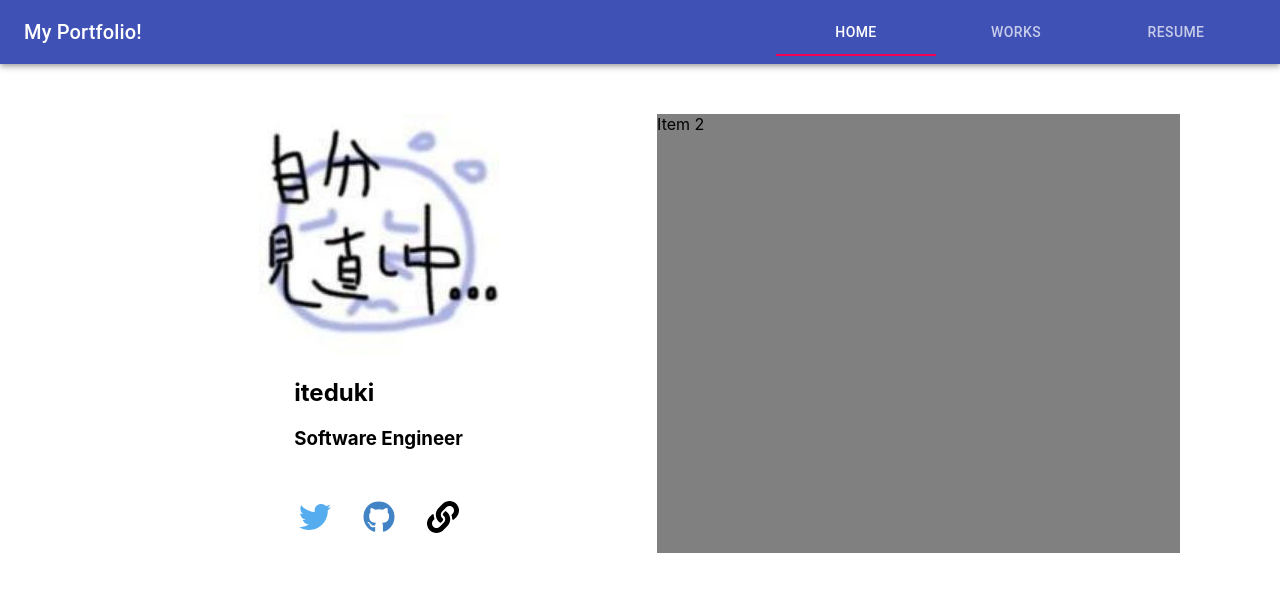
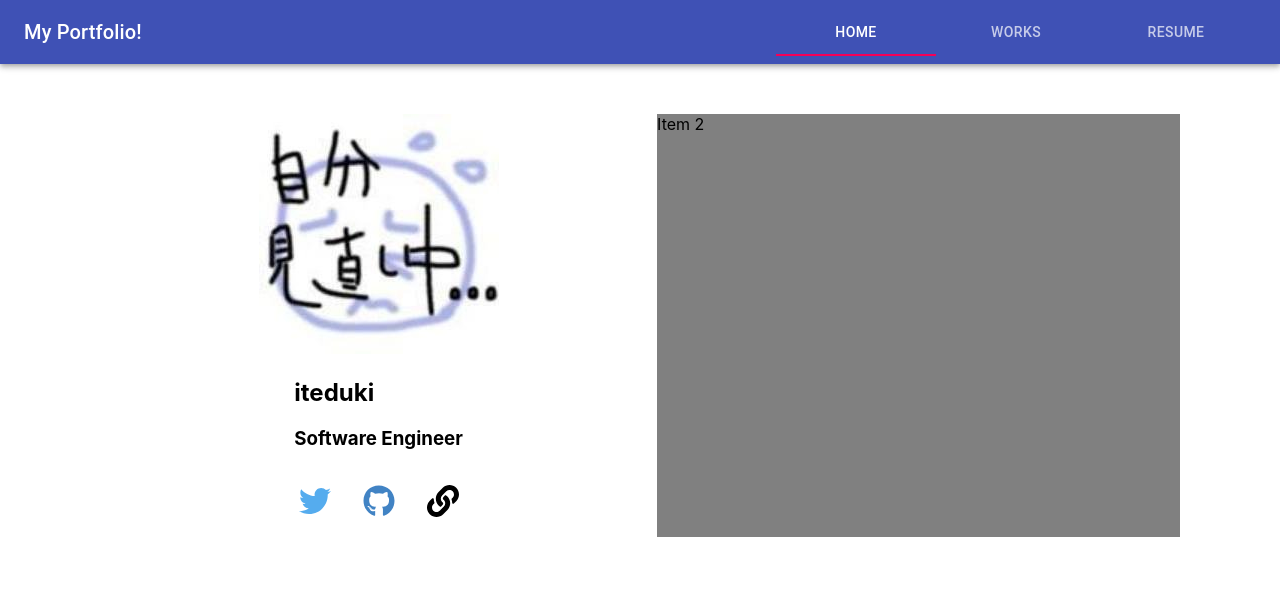
Before and after one commit to iteduki/react-portfolio, a React (Create React App) app: page / in a window 1280 px wide. Shown: the top 592 px of the page. Built offline with nearby package versions, Linux system fonts and the light colour scheme.

Commit message:
iconをもう少し近く

```diff
--- a/src/pages/HomeComponent/Profile.tsx
+++ b/src/pages/HomeComponent/Profile.tsx
@@ -12,8 +12,7 @@ const useStyles = makeStyles({
     alignItems: "center"
   },
   sns: {
-    display: "flex",
-    paddingTop: 16
+    display: "flex"
   },
   snsIcon: {
     padding: 16
```
